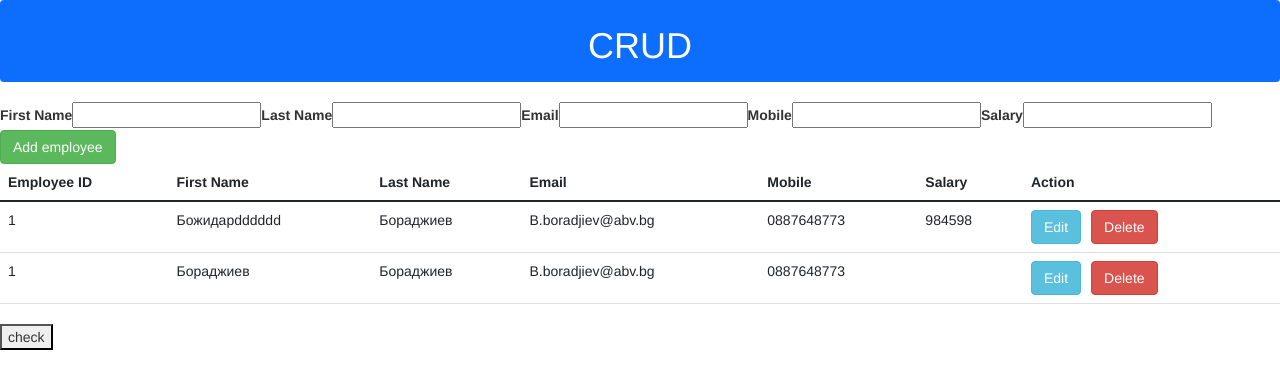
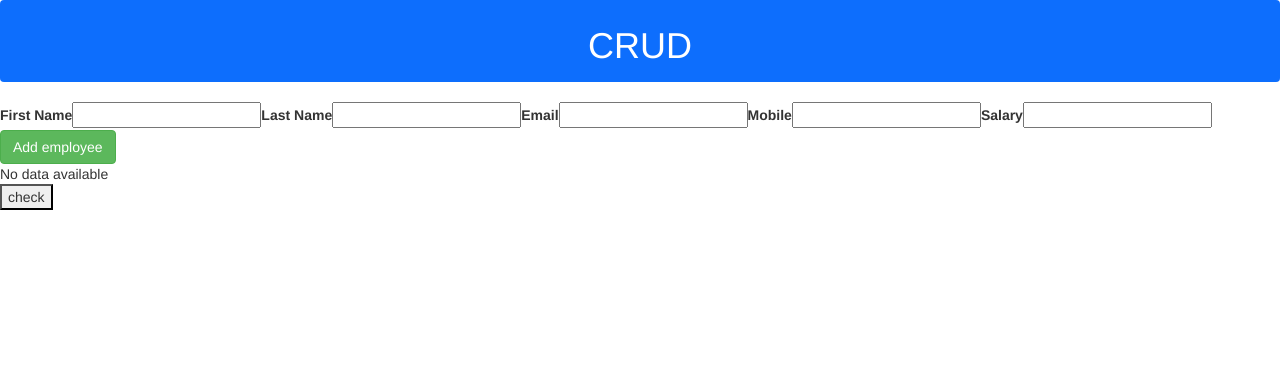
Before and after one commit to bboradjiev/Angular-testing-project, an Angular app: page / in a window 1280 px wide. Shown: the top 388 px of the page. Built offline with nearby package versions, Linux system fonts and the light colour scheme; data requests are answered from the project's data file.

Commit message:
final fixes to CRUD app, Application done for the moment

```diff
--- a/db.json
+++ b/db.json
@@ -1,20 +1,5 @@
 {
   "posts": [
-    {
-      "id": 1,
-      "firstName": "Божидарdddddd",
-      "lastName": "Бораджиев",
-      "email": "B.boradjiev@abv.bg",
-      "mobile": "0887648773",
-      "salary": "984598"
-    },
-    {
-      "id": 2,
-      "firstName": "Бораджиев",
-      "lastName": "Бораджиев",
-      "email": "B.boradjiev@abv.bg",
-      "mobile": "0887648773",
-      "salary": ""
-    }
+
   ]
 }
--- a/src/app/employee-dashboard/employee-dashboard.component.html
+++ b/src/app/employee-dashboard/employee-dashboard.component.html
@@ -17,7 +17,7 @@
     <label>Salary</label>
     <input type="text" [(ngModel)]="updatedEmployee.salary" name="salary">
     <div class="d-flex">
-        <button class="btn btn-success">Add employee</button>
+        <button *ngIf="!isEditing" class="btn btn-success">Add employee</button>
 
     </div>
 </form>
--- a/src/app/employee-dashboard/employee-dashboard.component.ts
+++ b/src/app/employee-dashboard/employee-dashboard.component.ts
@@ -16,41 +16,6 @@ export class EmployeeDashboardComponent implements OnInit {
 
   constructor(private api: ApiServiceService) {}
 
-  ngOnInit(): void {
-    this.getData();
-  }
-
-  onSubmit(form) {
-    this.employee.firstName = form.value.firstName;
-    this.employee.lastName = form.value.lastName;
-    this.employee.email = form.value.email;
-    this.employee.mobile = form.value.mobile;
-    this.employee.salary = form.value.salary;
-    this.api.postEmployee(this.employee).subscribe();
-    form.reset();
-    this.getData();
-  }
-
-  onEdit(emp, i) {
-    this.updatedEmployee.firstName = emp.firstName;
-    this.updatedEmployee.lastName = emp.lastName;
-    this.updatedEmployee.email = emp.email;
-    this.updatedEmployee.mobile = emp.mobile;
-    this.updatedEmployee.salary = emp.salary;
-    this.updatedEmployee.id = i;
-    this.isEditing = !this.isEditing;
-    console.log(this.updatedEmployee);
-  }
-
-  updateEmployee() {
-    this.api
-      .updateEmployee(this.updatedEmployee, this.updatedEmployee.id)
-      .subscribe();
-    this.getData();
-    this.updatedEmployee = new Employee();
-    this.isEditing = !this.isEditing;
-  }
-
   getData() {
     this.api
       .getEmployee()
@@ -66,9 +31,40 @@ export class EmployeeDashboardComponent implements OnInit {
       .subscribe((data) => (this.employeeArr = data));
   }
 
+  ngOnInit(): void {
+    this.getData();
+  }
+
+  onSubmit(form) {
+    this.employee.firstName = form.value.firstName;
+    this.employee.lastName = form.value.lastName;
+    this.employee.email = form.value.email;
+    this.employee.mobile = form.value.mobile;
+    this.employee.salary = form.value.salary;
+    this.api.postEmployee(this.employee).subscribe((data) => this.getData());
+    form.reset();
+  }
+
+  onEdit(emp, i) {
+    this.updatedEmployee.firstName = emp.firstName;
+    this.updatedEmployee.lastName = emp.lastName;
+    this.updatedEmployee.email = emp.email;
+    this.updatedEmployee.mobile = emp.mobile;
+    this.updatedEmployee.salary = emp.salary;
+    this.updatedEmployee.id = i;
+    this.isEditing = !this.isEditing;
+  }
+
+  updateEmployee() {
+    this.api
+      .updateEmployee(this.updatedEmployee, this.updatedEmployee.id)
+      .subscribe((data) => this.getData());
+    this.updatedEmployee = new Employee();
+    this.isEditing = !this.isEditing;
+  }
+
   deleteData(emp) {
-    this.api.deleteEmployee(emp.id).subscribe();
-    this.getData();
+    this.api.deleteEmployee(emp.id).subscribe((data) => this.getData());
   }
 
   getLenght() {
```
